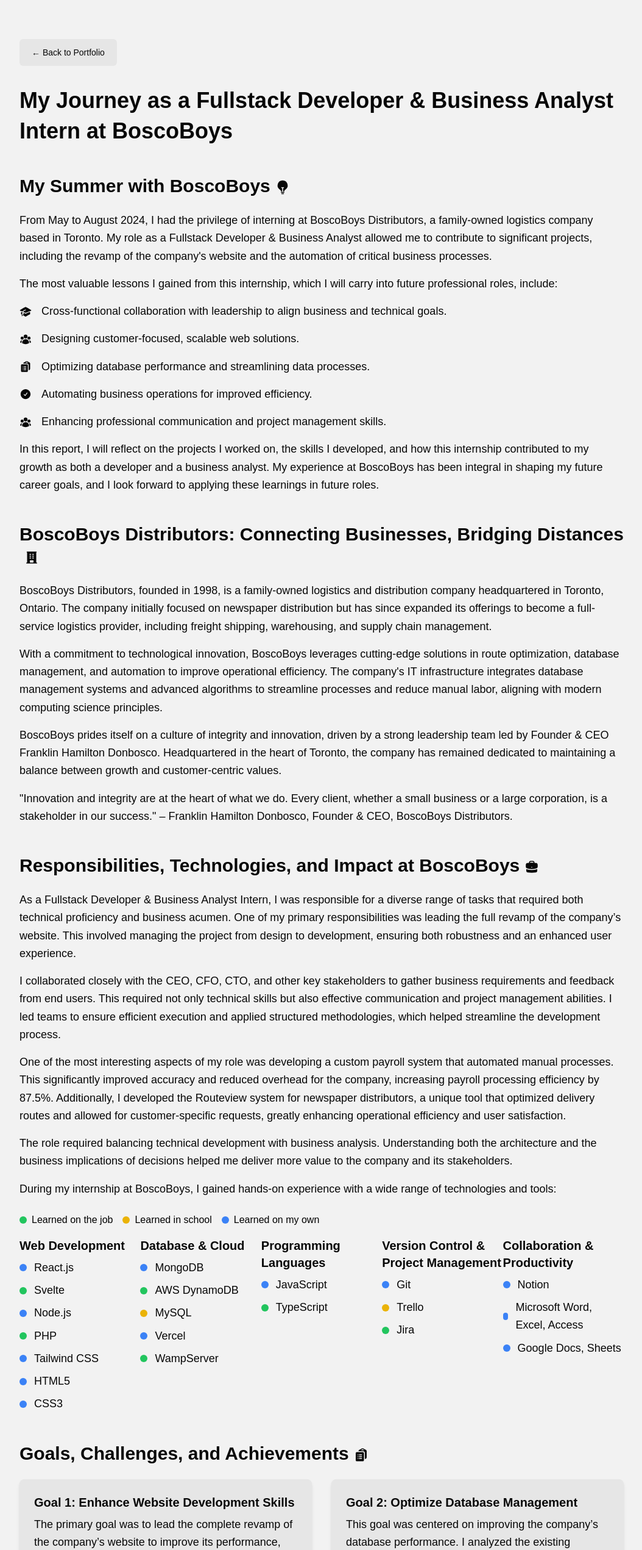
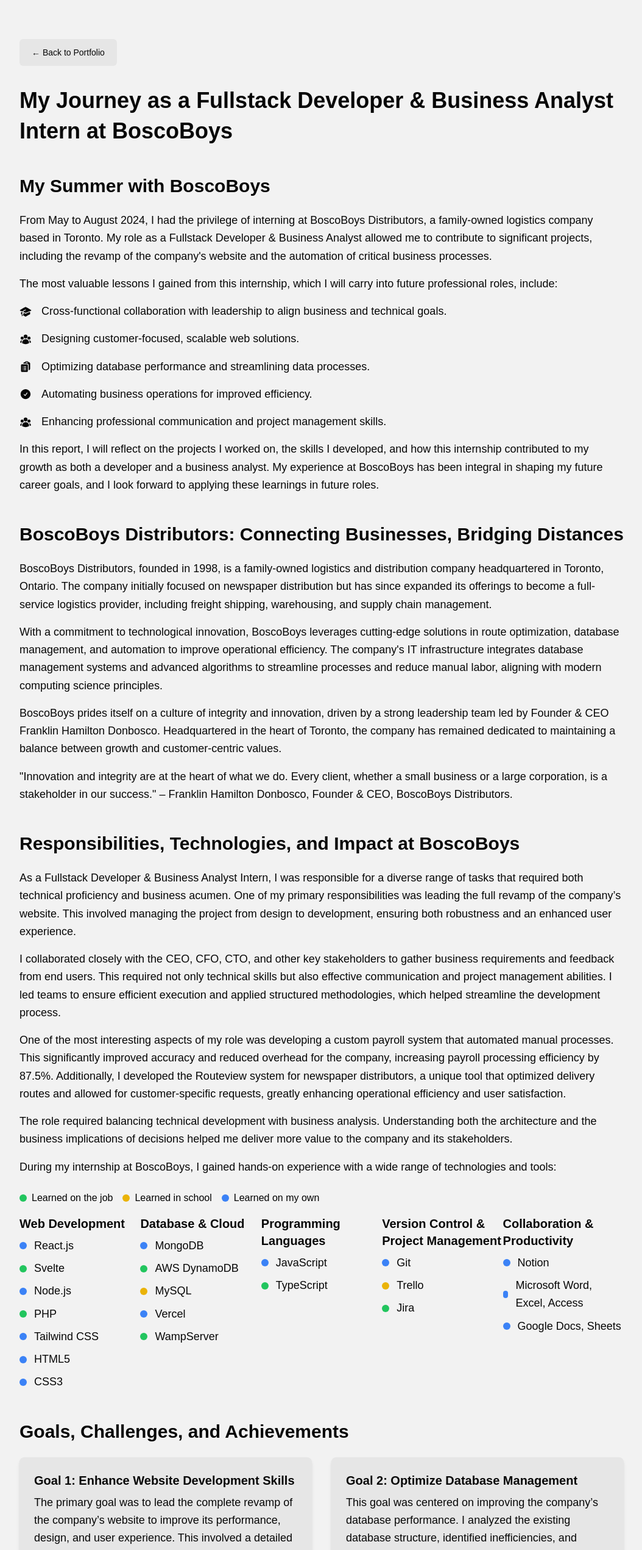
Before and after one commit to P541M/portfolio-old, a React (Create React App) app: page /s24-work-term-report in a window 1280 px wide. Shown: the top 2541 px of the page at 61% size, without its empty margins (112-1166 px from the left). Built offline with nearby package versions, Linux system fonts and the light colour scheme.

Commit message:
feat: removed some icons

```diff
--- a/src/components/S24WorkTermReport.jsx
+++ b/src/components/S24WorkTermReport.jsx
@@ -1,13 +1,9 @@
 import React from "react";
 import {
   AcademicCapIcon,
-  BriefcaseIcon,
   ClipboardDocumentListIcon,
   CheckCircleIcon,
-  BuildingOfficeIcon,
-  LightBulbIcon,
   UserGroupIcon,
-  HeartIcon,
 } from "@heroicons/react/24/solid";
 import { useNavigate } from "react-router-dom";
 
@@ -37,7 +33,6 @@ const S24WorkTermReport = () => {
         <section className="mb-12">
           <h3 className="mb-6 text-left text-3xl font-semibold text-text">
             My Summer with BoscoBoys
-            <LightBulbIcon className="ml-2 inline-block h-6 w-6 text-text" />
           </h3>
           <p className="mt-4 text-left text-lg leading-relaxed text-text">
             From May to August 2024, I had the privilege of interning at
@@ -88,7 +83,6 @@ const S24WorkTermReport = () => {
         <section className="mb-12">
           <h3 className="mb-6 text-left text-3xl font-semibold text-text">
             BoscoBoys Distributors: Connecting Businesses, Bridging Distances
-            <BuildingOfficeIcon className="ml-2 inline-block h-6 w-6 text-text" />
           </h3>
           <p className="mt-4 text-left text-lg leading-relaxed text-text">
             BoscoBoys Distributors, founded in 1998, is a family-owned logistics
@@ -125,7 +119,6 @@ const S24WorkTermReport = () => {
         <section className="mb-12">
           <h3 className="mb-6 text-left text-3xl font-semibold text-text">
             Responsibilities, Technologies, and Impact at BoscoBoys
-            <BriefcaseIcon className="ml-2 inline-block h-6 w-6 text-text" />
           </h3>
           <p className="mt-4 text-left text-lg leading-relaxed text-text">
             As a Fullstack Developer & Business Analyst Intern, I was
@@ -309,9 +302,7 @@ const S24WorkTermReport = () => {
         <section className="mb-12">
           <h3 className="mb-6 text-left text-3xl font-semibold text-text">
             Goals, Challenges, and Achievements
-            <ClipboardDocumentListIcon className="ml-2 inline-block h-6 w-6 text-text" />
           </h3>
-
           <div className="grid grid-cols-1 gap-8 md:grid-cols-2">
             {/* Goal 1 */}
             <div className="rounded-lg bg-bgContrast p-6 shadow-md">
@@ -473,7 +464,6 @@ const S24WorkTermReport = () => {
         <section className="mb-12">
           <h3 className="mb-6 text-left text-3xl font-semibold text-text">
             Reflections on Growth and Future Aspirations
-            <CheckCircleIcon className="ml-2 inline-block h-6 w-6 text-text" />
           </h3>
           <p className="mt-4 text-left text-lg leading-relaxed text-text">
             My internship at BoscoBoys was not just an opportunity to apply what
@@ -515,9 +505,7 @@ const S24WorkTermReport = () => {
         <section className="mb-12">
           <h3 className="mb-6 text-left text-3xl font-semibold text-text">
             Gratitude & Mentorship: The People Behind My Growth
-            <HeartIcon className="ml-2 inline-block h-6 w-6 text-text" />
           </h3>
-
           {/* Franklin Hamilton Donbosco */}
           <p className="mt-4 text-left text-lg leading-relaxed text-text">
             I would like to extend my heartfelt gratitude to Franklin Hamilton
```
